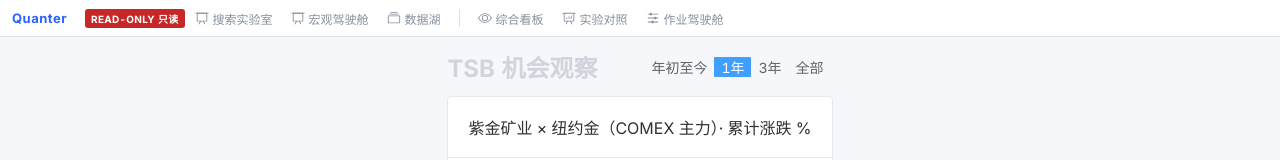
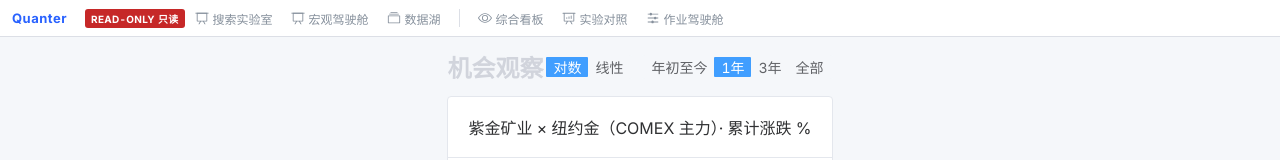
Before and after one commit to yzzhan960104-glitch/quanter, a Vue app in the folder presentation/web/: page /tsb in a window 1280 px wide. Shown: the top 160 px of the page. Built offline with nearby package versions, Linux system fonts and the light colour scheme; no server answers.

Commit message:
feat(web): 机会观察改名+对数坐标（三图 log/线性切换，对数=净值因子轴：+100%与−50%等距的复利正确刻度）

```diff
--- a/presentation/web/src/App.vue
+++ b/presentation/web/src/App.vue
@@ -50,7 +50,7 @@
 // 公网静态模式（yzzhan.xin）：仅留「数据湖」（数据健康度=公开观测面）；搜索实验室
 // （研究 IP）与宏观驾驶舱（内网宏观）不公开——与 router staticRoutes 同口径。
 const researchNav: NavItem[] = STATIC_MODE ? [
-  { to: '/tsb', label: 'TSB 观察', icon: DataBoard },
+  { to: '/tsb', label: '机会观察', icon: DataBoard },
   { to: '/data', label: '数据湖', icon: Files },
 ] : [
   // 搜索实验室（P3）：参数发现敏感性分析/热力图（只读，spec §4，研究动线首屏）
--- a/presentation/web/src/views/HomeView.vue
+++ b/presentation/web/src/views/HomeView.vue
@@ -44,7 +44,7 @@
             <span>数据湖</span><span class="sub">43 数据集健康度</span>
           </router-link>
           <router-link to="/tsb" class="link">
-            <span>TSB 机会观察</span><span class="sub">紫金×纽约金 · 美元×US10Y×金</span>
+            <span>机会观察</span><span class="sub">紫金×纽约金 · 美元×US10Y×金</span>
           </router-link>
         </el-card>
       </el-col>
--- a/presentation/web/src/views/TsbView.vue
+++ b/presentation/web/src/views/TsbView.vue
@@ -1,7 +1,8 @@
 <!--
-  TsbView TSB 机会观察（2026-09-02 用户需求）。
+  TsbView 机会观察（2026-09-02 用户需求）。
 
-  三图联动（共享窗口选择 YTD/1Y/3Y/全部，各序列较窗口锚归一 %）：
+  三图联动（窗口 YTD/1Y/3Y/全部 + 线性/对数刻度切换；序列=窗口锚归一指数，
+  对数模式下 +100% 与 −50% 视觉等距——长周期复利感知的正确刻度）：
     图一：紫金矿业 × 纽约金（COMEX 主力）——金股/金价相对强弱
     图二：美元指数 × 美债10Y × 纽约金——利率-美元-金三角
     图三：海南橡胶 × 沪胶主力连续——胶股/胶价相对强弱
@@ -11,8 +12,11 @@
 <template>
   <div class="tsb">
     <div class="head">
-      <h2>TSB 机会观察</h2>
-      <el-segmented v-model="win" :options="winOptions" size="small" />
+      <h2>机会观察</h2>
+      <div class="ctrl">
+        <el-segmented v-model="scale" :options="scaleOptions" size="small" />
+        <el-segmented v-model="win" :options="winOptions" size="small" />
+      </div>
     </div>
 
     <el-card shadow="never">
@@ -53,6 +57,10 @@
 
 const doc = ref<TsbDoc | null>(null)
 const win = ref<'ytd' | '1y' | '3y' | 'all'>('1y')
+const scale = ref<'log' | 'linear'>('log')
+const scaleOptions = [
+  { label: '对数', value: 'log' }, { label: '线性', value: 'linear' },
+]
 const winOptions = [
   { label: '年初至今', value: 'ytd' }, { label: '1年', value: '1y' },
   { label: '3年', value: '3y' }, { label: '全部', value: 'all' },
@@ -113,11 +121,14 @@
 
 function mkOption(keys: Array<keyof TsbDoc['series']>, axis: string[]) {
   return {
-    tooltip: { trigger: 'axis', valueFormatter: (v: number) => `${v}%` },
+    tooltip: { trigger: 'axis', valueFormatter: (v: number) =>
+      scale.value === 'log' ? `${((v - 1) * 100).toFixed(2)}%` : `${v}%` },
     legend: { top: 0, data: keys.map((k) => NAME[k]) },
     grid: { left: 52, right: 16, top: 30, bottom: 28 },
     xAxis: { type: 'category', data: axis, boundaryGap: false },
-    yAxis: { type: 'value', axisLabel: { formatter: '{value}%' },
+    yAxis: { type: scale.value === 'log' ? 'log' : 'value',
+             logBase: 10,
+             axisLabel: { formatter: (v: number) => `${v > 0 ? '+' : ''}${v}%` },
              splitLine: { lineStyle: { color: '#eef1f6' } } },
     dataZoom: [{ type: 'inside' }],
     series: keys.map((k) => ({
@@ -146,6 +157,7 @@
 .tsb { padding: var(--qt-space-3, 12px); max-width: 1200px; margin: 0 auto; }
 .head { display: flex; align-items: center; justify-content: space-between;
         margin-bottom: 12px; }
+.ctrl { display: flex; gap: 10px; align-items: center; }
 .head h2 { margin: 0; }
 .chart { height: 340px; width: 100%; }
 .foot { display: flex; flex-wrap: wrap; gap: 16px; margin-top: 10px;
```
